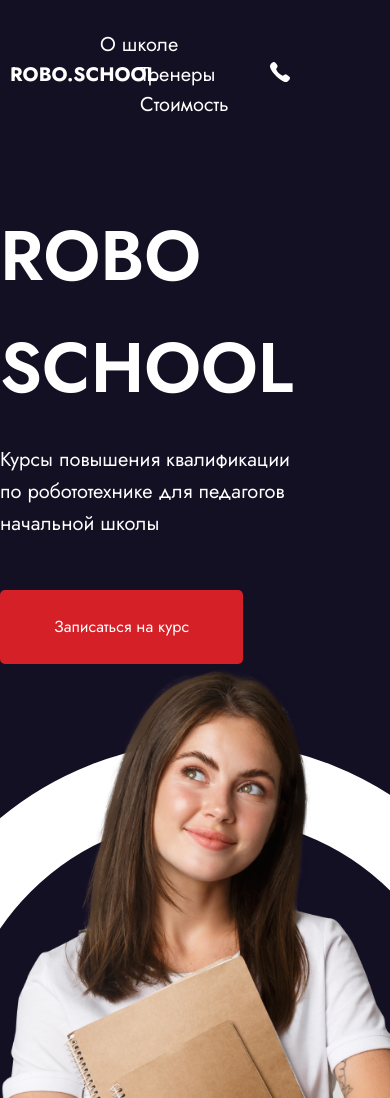
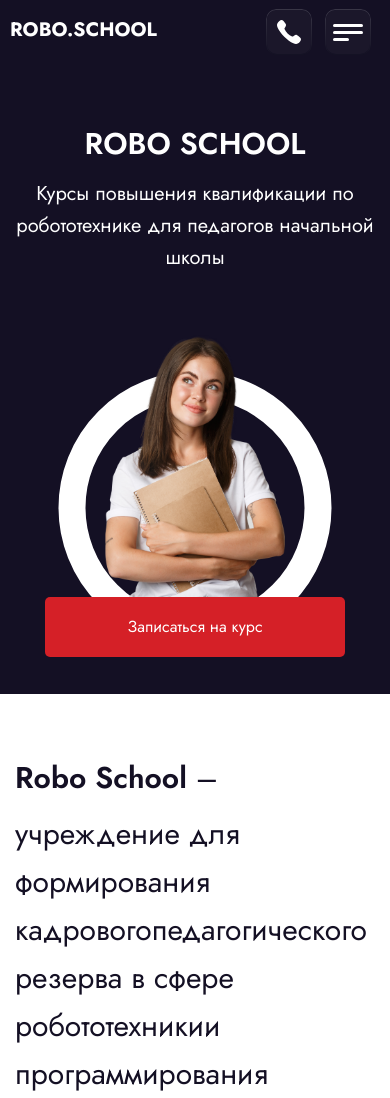
Before and after one commit to YYzcca/zccarobo, a plain HTML site: page index.html in a window 390 px wide. Shown: the top 1098 px of the page. Drawn offline with nearby package versions, Linux system fonts and the light colour scheme; files that its build step writes are made by us from their sources.

Commit message:
Update _main.scss

```diff
--- a/scss/blocks/_main.scss
+++ b/scss/blocks/_main.scss
@@ -1,4 +1,5 @@
 main{
+    overflow: hidden;
     font-family: Jost;
     display: flex;
     background: #141024;
@@ -21,17 +22,32 @@ main{
                 margin-left: 40px;
             }
         }
+        @media (max-width:992px){
+            .nav{
+                display: none;
+            }
+        }
+    }
+    @media (max-width:992px){
+        header{
+            margin-top: 10px;
+        }
+    }
+    @media (max-width:576px){
+        header{
+            margin-top: 0px;
+        }
     }
     h1{
         text-transform: uppercase;
-        font-size: 70px;
+        font-size: clamp(30px, 6vw, 70px);
         font-weight: 600;
-        line-height: 112px;
+        line-height: clamp(48px, 5vw, 112px);
         color: #FFF;
-        margin-bottom: 20px;
+        margin-bottom: clamp(10px, 2vw, 20px);
     }
     p{
-        font-size: 20px;
+        font-size: clamp(16px, 6vw, 20px);
         font-weight: 400;
         line-height: 32px;
         color: #FFF;
@@ -46,6 +62,24 @@ main{
         color: #fff;
         border: none;
     }
+    @media (max-width:992px){
+        button{
+            position: absolute;
+            left: 50%;
+            transform: translateX(-50%);
+            z-index: 99;
+            width: 420px;
+            bottom: -3px;
+        }
+    }
+    @media (max-width:576px){
+        button{
+            width: 300px;
+            height: 60px;
+            padding: 0;
+            line-height: 60px;
+        }
+    }
     button:hover{
         cursor: pointer;
         background: #b8191e;
@@ -57,11 +91,24 @@ main{
         outline: none;
     }
     .row{
+        position: relative;
         align-items: center;
     }
     .main-content{
         margin-right: 160px;
         max-width: 516px;
+    }
+    @media (max-width:1200px){
+        .main-content{
+            margin-right: auto;
+            margin-left: auto;
+        }
+    }
+    @media (max-width:992px){
+        .main-content{
+            text-align: center;
+            padding: 10px;
+        }
     }
     .main-img{
         position: relative;
@@ -75,10 +122,129 @@ main{
             height: 660px;
             width: 660px;
         }
+        @media (max-width:1200px){
+            .circle{
+                width: 423px;
+                height: 423px;
+                border: 55px solid #FFF;
+            }
+        }
+        @media (max-width:576px){
+            .circle{
+                border: 27px solid #fff;
+                width: 273px;
+                height: 273px;
+            }
+        }
         img{
             position: relative;
             max-height: 750px;
             max-width: 515px;
         }
+        @media (max-width:1200px){
+            img{
+                max-height: 460px;
+                max-width: 515px;
+            }
+        }
+        @media (max-width:576px){
+            img{
+                width: 180px;
+                height: 320px;
+            }
+        }
+    }
+    @media (max-width:992px){
+        .main-img{
+            margin-left: auto;
+            margin-right: auto;
+        }
+    }
+    .hidden-nav{
+        margin-left: auto;
+        margin-right: 10px;
+        display: none;
+        a + a{
+            margin-left: 10px;
+        }
+    }
+    @media (max-width:992px){
+        .hidden-nav{
+            display: inline-block;
+        }
+    }
+    @media (max-width:992px){
+        .hidden-nav{
+            position: absolute;
+            right: 10px;
+            top: 10px;
+        }
+    }
+    .nav-hidden-ic{
+        position: relative;
+        display: inline-block;
+        height: 44px;
+        width: 44px;
+        .nav-hidden-ic__bg{
+            opacity: .4;
+            position: relative;
+            width: 100%;
+            height: 100%;
+            background: rgba(255, 255, 255, 0.08);
+            border-radius: 10px;
+        }
+        svg{
+            left: 50%;
+            top: 50%;
+            transform: translate(-50%, -50%);
+            position: absolute;
+            width: 24px;
+            height: 24px;
+        }
+        .nav-hidden-ic__bg::before {
+            opacity: .4;
+            content: "";
+            position: absolute;
+            inset: -1px;
+            border-radius: 10px;
+            padding: 1px;
+            background: linear-gradient(180deg, rgb(255, 255, 255), rgb(23, 30, 36));
+            -webkit-mask: linear-gradient(#fff 0 0) content-box, linear-gradient(#fff 0 0);
+            mask: linear-gradient(#fff 0 0) content-box, linear-gradient(#fff 0 0);
+            -webkit-mask-composite: xor;
+            mask-composite: exclude;
+          }
+        .brgr{
+            display: flex;
+            align-items: center;
+            top: 0;
+            text-align: center;
+            position: absolute;
+            width: 100%;
+            height: 100%;
+            .brgr-itms{
+                margin-left: auto;
+                margin-right: auto;
+            }
+            #brgr-cont{
+                text-align: center;
+                border-radius: 15px;
+                display: block;
+                background: #ffffff;
+                height: 3px;
+                width: 30px;
+            }
+            #brgr-cont + #brgr-cont {
+                margin-top: 4px;
+            }
+            #brgr-cont + #brgr-cont + #brgr-cont{
+                width: 16px;
+            }
+        }
     }
 }
+@media (max-width:991px){
+    main{
+        padding-bottom: 40px;
+    }
+}
```
